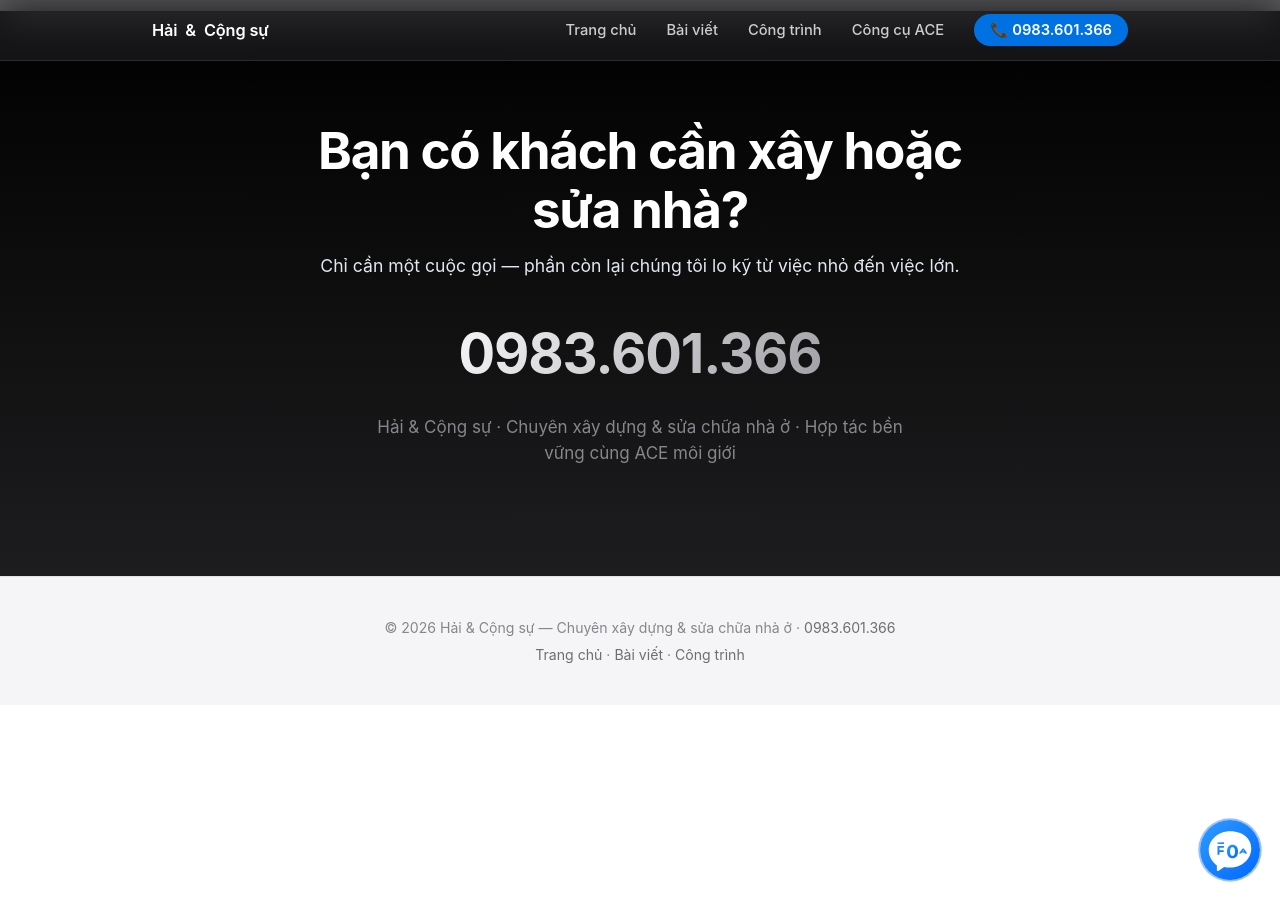
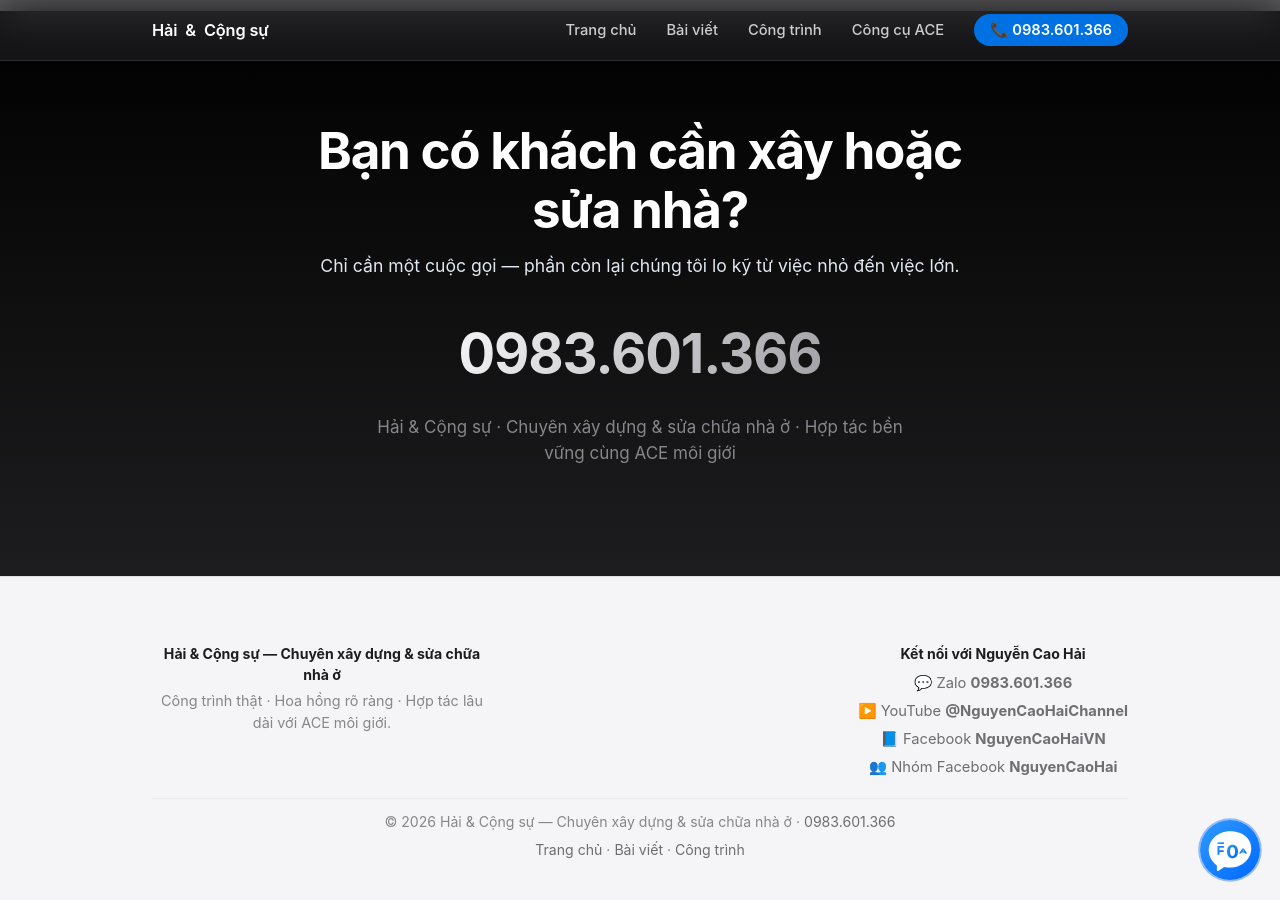
Before and after one commit to NCHhub/xaydung, a Jekyll site: the page built from index.html, in a window 1280 px wide and 900 px high, scrolled down 5841 px. Built offline with Jekyll 4.4.1, drawn with Linux system fonts in a browser that asks for light colours.

Commit message:
Thêm kênh liên hệ Nguyễn Cao Hải (Zalo/YT/FB/Group) vào footer + sidebar dashboard

```diff
--- a/_includes/footer.html
+++ b/_includes/footer.html
@@ -1,6 +1,27 @@
 <footer>
-  <div class="container">
-    <p>© <span id="yr"></span> Hải &amp; Cộng sự — Chuyên xây dựng &amp; sửa chữa nhà ở · <a href="tel:0983601366">0983.601.366</a></p>
+  <div class="container" style="padding-top:26px;">
+    <div style="display:flex;flex-wrap:wrap;gap:28px;justify-content:space-between;align-items:flex-start;">
+      <div style="max-width:340px;">
+        <p style="margin:0 0 5px;font-weight:700;color:#1d1d1f;">Hải &amp; Cộng sự — Chuyên xây dựng &amp; sửa chữa nhà ở</p>
+        <p style="margin:0;color:#86868b;font-size:.9rem;">Công trình thật · Hoa hồng rõ ràng · Hợp tác lâu dài với ACE môi giới.</p>
+      </div>
+      <div>
+        <p style="margin:0 0 8px;font-weight:700;color:#1d1d1f;">Kết nối với Nguyễn Cao Hải</p>
+        <p style="margin:0 0 6px;font-size:.92rem;">
+          <a href="https://zalo.me/0983601366" target="_blank" rel="noopener noreferrer" style="text-decoration:none;">💬 Zalo <strong>0983.601.366</strong></a>
+        </p>
+        <p style="margin:0 0 6px;font-size:.92rem;">
+          <a href="https://www.youtube.com/@NguyenCaoHaiChannel" target="_blank" rel="noopener noreferrer" style="text-decoration:none;">▶️ YouTube <strong>@NguyenCaoHaiChannel</strong></a>
+        </p>
+        <p style="margin:0 0 6px;font-size:.92rem;">
+          <a href="https://www.facebook.com/NguyenCaoHaiVN/" target="_blank" rel="noopener noreferrer" style="text-decoration:none;">📘 Facebook <strong>NguyenCaoHaiVN</strong></a>
+        </p>
+        <p style="margin:0;font-size:.92rem;">
+          <a href="https://www.facebook.com/groups/NguyenCaoHai" target="_blank" rel="noopener noreferrer" style="text-decoration:none;">👥 Nhóm Facebook <strong>NguyenCaoHai</strong></a>
+        </p>
+      </div>
+    </div>
+    <p style="margin-top:20px;border-top:1px solid #e8e8ed;padding-top:12px;">© <span id="yr"></span> Hải &amp; Cộng sự — Chuyên xây dựng &amp; sửa chữa nhà ở · <a href="tel:0983601366">0983.601.366</a></p>
     <p style="margin-top:6px;"><a href="{{ '/' | relative_url }}">Trang chủ</a> · <a href="{{ '/bai-viet/' | relative_url }}">Bài viết</a> · <a href="{{ '/cong-trinh/' | relative_url }}">Công trình</a></p>
   </div>
   <script>document.getElementById('yr').textContent = new Date().getFullYear();</script>
```
Also changed, not shown: _layouts/dashboard.html (+20 -0 lines).
